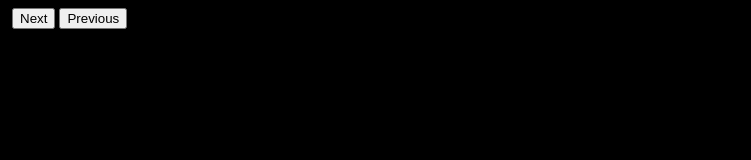
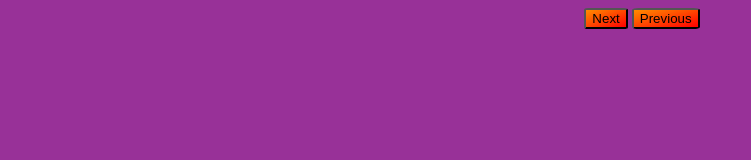
Before and after one commit to parkerhagen/Slide-Show, a plain HTML site: page index.html in a window 1280 px wide. Shown: the whole page, without its empty margins (0-751 px from the left). Drawn offline with Linux system fonts and the light colour scheme.

Commit message:
Coded CSS

```diff
--- a/style.css
+++ b/style.css
@@ -1,4 +1,9 @@
 body {
-  background-color: black;
+  background-color: rgba(129, 3, 129, 0.815);
+  text-align: center;
 
 }
+
+button {
+  background-image: linear-gradient(to bottom right, darkorange, red);
+  border-radius: 10%;
```
